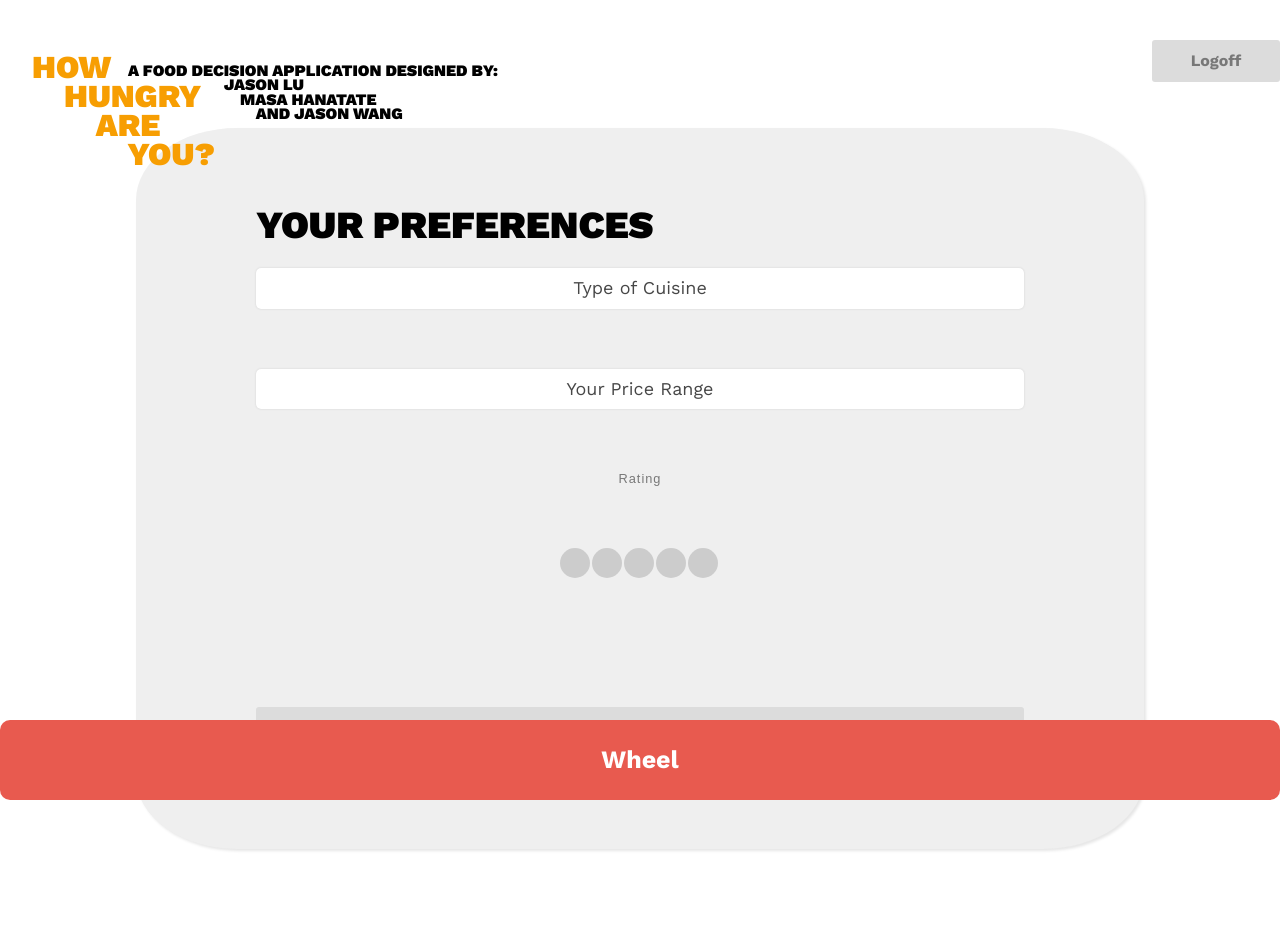
After one commit to mhanatate/python_group_project, a Django app: template group_project/apps/project_app/templates/project_app/preferences.html in a window 1280 px wide. The commit adds this page. Run offline with Django 3.2, Linux system fonts and the light colour scheme; the template is opened without the code that fills it, so the values that code supplies are empty; some libraries are stand-ins or nearby versions.

Commit message:
updated wheel color schema and completed preferences page

```diff
--- /dev/null
+++ b/group_project/apps/project_app/static/project_app/css/preferences.css
@@ -0,0 +1,346 @@
+@import url("https://fonts.googleapis.com/css?family=Work+Sans:400,700,900");
+
+body {
+    font-family: "Work Sans", sans-serif;
+    height: 100vh;
+    overflow: hidden;
+    -webkit-user-select: none;
+    -moz-user-select: none;
+    -ms-user-select: none;
+    user-select: none;
+    background-color: white;
+}
+
+h1 {
+    position: absolute;
+    top: 1em;
+    left: 1em;
+    font-size: 2.4em;
+    margin: 0;
+    white-space: pre;
+    z-index: 999;
+    color: #F79E02;
+    font-weight: 800;
+    line-height: 0.9;
+    text-transform: uppercase;
+}
+
+h2 {
+    display: block;
+    position: absolute;
+    font-size: 2.4em;
+    margin: 0;
+    white-space: pre;
+    z-index: 999;
+    color: black;
+    font-weight: 800;
+    line-height: 0.9;
+    text-transform: uppercase;
+}
+
+h1:hover {
+    color: black;
+}
+
+h6 {
+    position: absolute;
+    top: 4em;
+    left: 8em;
+    font-size: 1.0em;
+    margin: 0;
+    white-space: pre;
+    z-index: 999;
+    color: black;
+    font-weight: 800;
+    line-height: 0.9;
+    text-transform: uppercase;
+}
+
+
+.navbar {
+    position: absolute;
+    top: 90%;
+    width: 100%;
+    height: 10%;
+    border-radius: 20px;
+}
+
+.navbar .wheel {
+    height: 100%;
+}
+
+.navbar .wheel button {
+    display: inline-block;
+    height: 100%;
+    width: 100%;
+    padding: 12px 24px;
+    background: #E85A4F;
+    font-weight: bold;
+    font-size: 25px;
+    color: white;
+    border: none;
+    outline: none;
+    border-radius: 3px;
+    cursor: pointer;
+    transition: ease .3s;
+    border-radius: 10px;
+}
+
+.navbar button:hover {
+    background: #374785;
+    color: #ffffff;
+}
+
+
+#survey form {
+    width: 60%;
+    height: 20%;
+    margin: 10% auto;
+    background: #efefef;
+    padding: 80px 120px 100px 120px;
+    text-align: center;
+    -webkit-box-shadow: 2px 2px 3px rgba(0, 0, 0, 0.1);
+    box-shadow: 2px 2px 3px rgba(0, 0, 0, 0.1);
+    border-radius: 10%;
+}
+
+label {
+    display: block;
+    position: relative;
+    margin: 60px 0px;
+}
+
+input {
+    width: 100%;
+    padding: 10px;
+    background: transparent;
+    border: none;
+    outline: none;
+}
+
+.line-box {
+    position: relative;
+    width: 100%;
+    height: 2px;
+    background: #BCBCBC;
+}
+
+.line {
+    position: absolute;
+    width: 0%;
+    height: 2px;
+    top: 0px;
+    left: 50%;
+    transform: translateX(-50%);
+    background: #8BC34A;
+    transition: ease .6s;
+}
+
+input:focus+.line-box .line {
+    width: 100%;
+}
+
+.label-txt {
+    left: 0;
+    right: 0;
+    position: absolute;
+    top: -1.6em;
+    padding: 10px;
+    font-family: sans-serif;
+    font-size: .8em;
+    letter-spacing: 1px;
+    color: rgb(120, 120, 120);
+    transition: ease .3s;
+}
+
+.label-active {
+    top: -3em;
+}
+
+select {
+    width: 98%;
+    height: 20%;
+    background: transparent;
+    border: none;
+    outline: none;
+}
+
+button {
+    display: inline-block;
+    width: 100%;
+    height: auto;
+    padding: 12px 24px;
+    background: rgb(220, 220, 220);
+    font-weight: bold;
+    color: rgb(120, 120, 120);
+    border: none;
+    outline: none;
+    border-radius: 3px;
+    cursor: pointer;
+    transition: ease .3s;
+}
+
+button:hover {
+    background: #8BC34A;
+    color: #ffffff;
+}
+
+.create {
+    margin: 0 0 0 0;
+}
+
+
+ul {
+    list-style: none;
+    margin: 2% 5% 0 0;
+}
+
+.error {
+    margin: 2% 0 0 0;
+    display: block;
+}
+
+.rating {
+    display: inline-block;
+    width:auto;
+    height: 10%;
+}
+
+.rating span { float:right; position:relative; }
+
+.rating span input {
+    height: auto;
+    width: auto;
+    position:absolute;
+    top:0px;
+    left:0px;
+    opacity:0;
+}
+.rating span label {
+    display:inline-block;
+    width:30px;
+    height:30px;
+    text-align:center;
+    color:#FFF;
+    background:#ccc;
+    font-size:30px;
+    margin-right:2px;
+    line-height:30px;
+    border-radius:50%;
+    -webkit-border-radius:50%;
+}
+.rating span:hover ~ span label,
+.rating span:hover label,
+.rating span.checked label,
+.rating span.checked ~ span label {
+    background:#F90;
+    color:#FFF;
+}
+
+span.msg,
+span.choose {
+  color: #555;
+  padding: 5px 0 10px;
+  display: inherit;
+}
+.container {
+  width: 500px;
+  margin: 50px auto 0;
+  text-align: center;
+}
+
+/*Styling Selectbox*/
+.dropdown {
+  width: 100%;
+  display: inline-block;
+  background-color: white;
+  border-radius: 5px;
+  box-shadow: 0 0 2px rgb(204, 204, 204);
+  transition: all .5s ease;
+  position: relative;
+  font-size: 18px;
+  color: #474747;
+  height: 100%;
+  text-align: center;
+}
+.dropdown:hover {
+    background: #F79E02;
+}
+.dropdown .select {
+    cursor: pointer;
+    display: block;
+    padding: 10px;
+}
+.dropdown .select > i {
+    font-size: 13px;
+    color: #888;
+    cursor: pointer;
+    transition: all .3s ease-in-out;
+    float: right;
+    line-height: 20px;
+}
+.dropdown:hover {
+    box-shadow: 0 0 4px rgb(204, 204, 204);
+}
+.dropdown:active {
+    background-color: #f8f8f8;
+}
+.dropdown.active:hover,
+.dropdown.active {
+    box-shadow: 0 0 4px rgb(204, 204, 204);
+    border-radius: 5px 5px 0 0;
+    background-color: #FAED26;
+}
+.dropdown.active .select > i {
+    transform: rotate(-90deg);
+}
+.dropdown .dropdown-menu {
+    position: absolute;
+    background-color: #fff;
+    width: 100%;
+    left: 0;
+    margin-top: 1px;
+    box-shadow: 0 1px 2px rgb(204, 204, 204);
+    border-radius: 0 1px 5px 5px;
+    overflow: hidden;
+    display: none;
+    max-height: 144px;
+    overflow-y: auto;
+    z-index: 9;
+}
+.dropdown .dropdown-menu li {
+    padding: 10px;
+    transition: all .2s ease-in-out;
+    cursor: pointer;
+}
+.dropdown .dropdown-menu {
+    padding: 0;
+    list-style: none;
+}
+.dropdown .dropdown-menu li:hover {
+    background-color: #F79E02;
+}
+.dropdown .dropdown-menu li:active {
+    background-color: #FAED26;
+}
+
+
+.logoff button {
+    position: absolute;
+    left: 90%;
+    top: 5%;
+    width: 10%;
+    height: auto;
+    padding: 12px 24px;
+    background: rgb(220, 220, 220);
+    font-weight: bold;
+    color: rgb(120, 120, 120);
+    border: none;
+    outline: none;
+    border-radius: 3px;
+    cursor: pointer;
+    transition: ease .3s;
+}
+.logoff button:hover {
+    background: #E85A4F;
+}
--- a/group_project/apps/project_app/templates/project_app/index.html
+++ b/group_project/apps/project_app/templates/project_app/index.html
@@ -5,7 +5,7 @@
     <meta charset="UTF-8">
     <meta name="viewport" content="width=device-width, initial-scale=1.0">
     <meta http-equiv="X-UA-Compatible" content="ie=edge">
-    <title>Munch Wheel</title>
+    <title>H2AY</title>
     {% load static%}
     <!-- BOOTSTRAP -->
     <link href="//maxcdn.bootstrapcdn.com/bootstrap/4.1.1/css/bootstrap.min.css" rel="stylesheet" id="bootstrap-css">
--- /dev/null
+++ b/group_project/apps/project_app/templates/project_app/preferences.html
@@ -0,0 +1,143 @@
+<!DOCTYPE html>
+<html lang="en">
+
+<head>
+    <meta charset="UTF-8">
+    <meta name="viewport" content="width=device-width, initial-scale=1,user-scalable=no">
+    <meta http-equiv="X-UA-Compatible" content="ie=edge">
+    <title>H2AY</title>
+    {% load static%}
+    {% load static%}
+    <!-- CSS -->
+    <link rel="stylesheet" href="{% static 'project_app/css/preferences.css' %}">
+    <!-- CSS RESET -->
+    <link rel="stylesheet" href="{% static 'project_app/css/normalize.css' %}">
+    <!-- JQUERY -->
+    <script src="https://ajax.googleapis.com/ajax/libs/jquery/2.1.3/jquery.min.js"></script>
+    <script>
+        $(document).ready(function(){
+        // Check Radio-box
+            $(".rating input:radio").attr("checked", false);
+
+            $('.rating input').click(function () {
+                $(".rating span").removeClass('checked');
+                $(this).parent().addClass('checked');
+            });
+
+            // $('input:radio').change(
+            //   function(){
+            //     var userRating = this.value;
+            //     alert(userRating);
+            // });
+        });
+    </script>
+</head>
+
+<body>
+
+    <div class="top">
+        <h1>How
+    Hungry
+        Are
+            You?
+        </h1>
+        <h6>A food decision application designed by:
+                        Jason Lu
+                            Masa Hanatate
+                                and Jason Wang
+        </h6>
+    </div>
+
+    <div id="survey">
+        <form action="/process_preferences" method="POST">
+            <h2>Your Preferences</h2>
+            {% csrf_token %}
+            <label>
+                <div class="dropdown">
+                    <div class="select">
+                        <span>Type of Cuisine</span>
+                        <i class="fa fa-chevron-left"></i>
+                    </div>
+                    <input type="hidden" name="type">
+                    <ul class="dropdown-menu">
+                        <li value="">Chinese</li>
+                        <li value="">Mexican</li>
+                        <li value="">Japanese</li>
+                        <li value="">Italian</li>
+                        <li value="">Greek</li>
+                        <li value="">French</li>
+                        <li value="">Thai</li>
+                        <li value="">Spanish</li>
+                        <li value="">Indian</li>
+                        <li value="">Mediterranean</li>
+                    </ul>
+                </div>
+            </label>
+            <label>
+                <div class="dropdown">
+                    <div class="select">
+                        <span>Your Price Range</span>
+                        <i class="fa fa-chevron-left"></i>
+                    </div>
+                    <input type="hidden" name="type">
+                    <ul class="dropdown-menu">
+                        <li value="">Seriously broke or maybe just frugal $</li>
+                        <li value="">Definitely frugal but making an exception $$</li>
+                        <li value="">Quality over frugality always $$$</li>
+                        <li value="">Too baller to care about the bill $$$$</li>
+                    </ul>
+                </div>
+                </label>
+            <label>
+                <p class="label-txt">Rating</p><br>
+                <div class="rating" name="rating">
+                    <span><input type="radio" name="rating" id="str5" value="5"><label for="str5"></label></span>
+                    <span><input type="radio" name="rating" id="str4" value="4"><label for="str4"></label></span>
+                    <span><input type="radio" name="rating" id="str3" value="3"><label for="str3"></label></span>
+                    <span><input type="radio" name="rating" id="str2" value="2"><label for="str2"></label></span>
+                    <span><input type="radio" name="rating" id="str1" value="1"><label for="str1"></label></span>
+                </div>
+            </label>
+            <button type="submit" class="create">Confirm</button>
+        </form>
+    </div>
+
+    <div class="navbar">
+        <form action="/wheel" method="POST" class="wheel">
+            {% csrf_token %}
+            <button>Wheel</button>
+        </form>
+    </div>
+
+
+    <form action="/logoff" method="POST" class="logoff">
+        <button type="submit">Logoff</button>
+    </form>
+
+
+</body>
+
+<script>
+$('.dropdown').click(function () {
+        $(this).attr('tabindex', 1).focus();
+        $(this).toggleClass('active');
+        $(this).find('.dropdown-menu').slideToggle(300);
+    });
+    $('.dropdown').focusout(function () {
+        $(this).removeClass('active');
+        $(this).find('.dropdown-menu').slideUp(300);
+    });
+    $('.dropdown .dropdown-menu li').click(function () {
+        $(this).parents('.dropdown').find('span').text($(this).text());
+        $(this).parents('.dropdown').find('input').attr('value', $(this).attr('id'));
+    });
+/*End Dropdown Menu*/
+
+$('.dropdown-menu li').click(function () {
+  var input = '<strong>' + $(this).parents('.dropdown').find('input').val() + '</strong>',
+      msg = '<span class="msg">Hidden input value: ';
+  $('.msg').html(msg + input + '</span>');
+});
+</script>
+
+</html>
--- a/group_project/apps/project_app/urls.py
+++ b/group_project/apps/project_app/urls.py
@@ -3,10 +3,11 @@ from . import views
 
 urlpatterns = [
     url(r'^$', views.index),
-    # url(r'^user_settings$', views.user_settings),
+    url(r'^preferences$', views.preferences),
     url(r'^validate_register$', views.validate_register),
     url(r'^validate_login$', views.validate_login),
     url(r'^login_success$', views.success),
+    url(r'^logout$', views.logout),
     url(r'^wheel$', views.wheel),
-    url(r'^logout$', views.wheel),
+    url(r'^process_preferences$', views.process_preferences),
 ]
```
Also changed, not shown: group_project/apps/project_app/static/project_app/css/wheel.css (+128 -19 lines), group_project/apps/project_app/templates/project_app/wheel.html (+55 -41 lines), group_project/apps/project_app/views.py (+6 -1 lines), group_project/apps/project_app/static/project_app/css/settings.css (deleted), group_project/apps/project_app/templates/project_app/settings.html (deleted).
